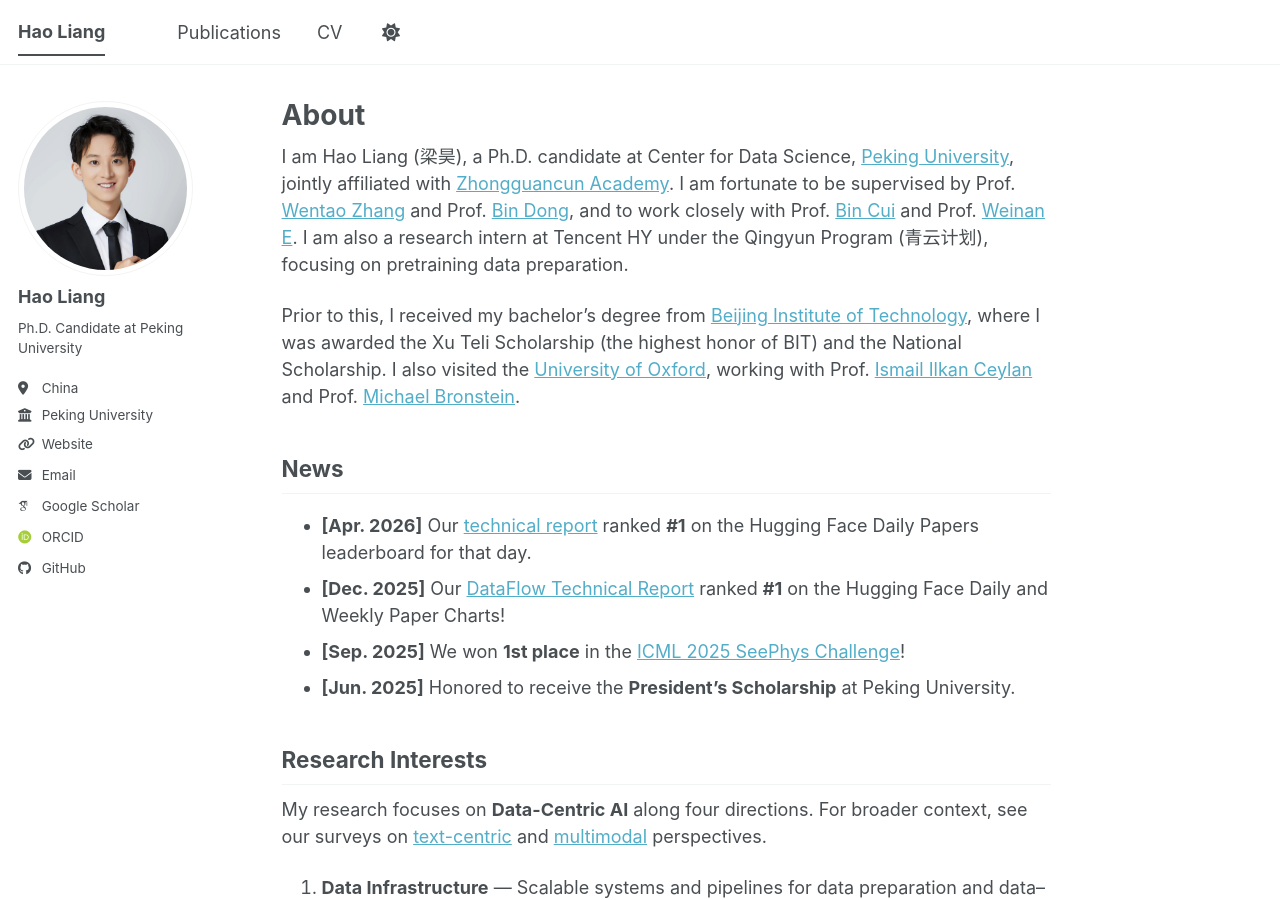
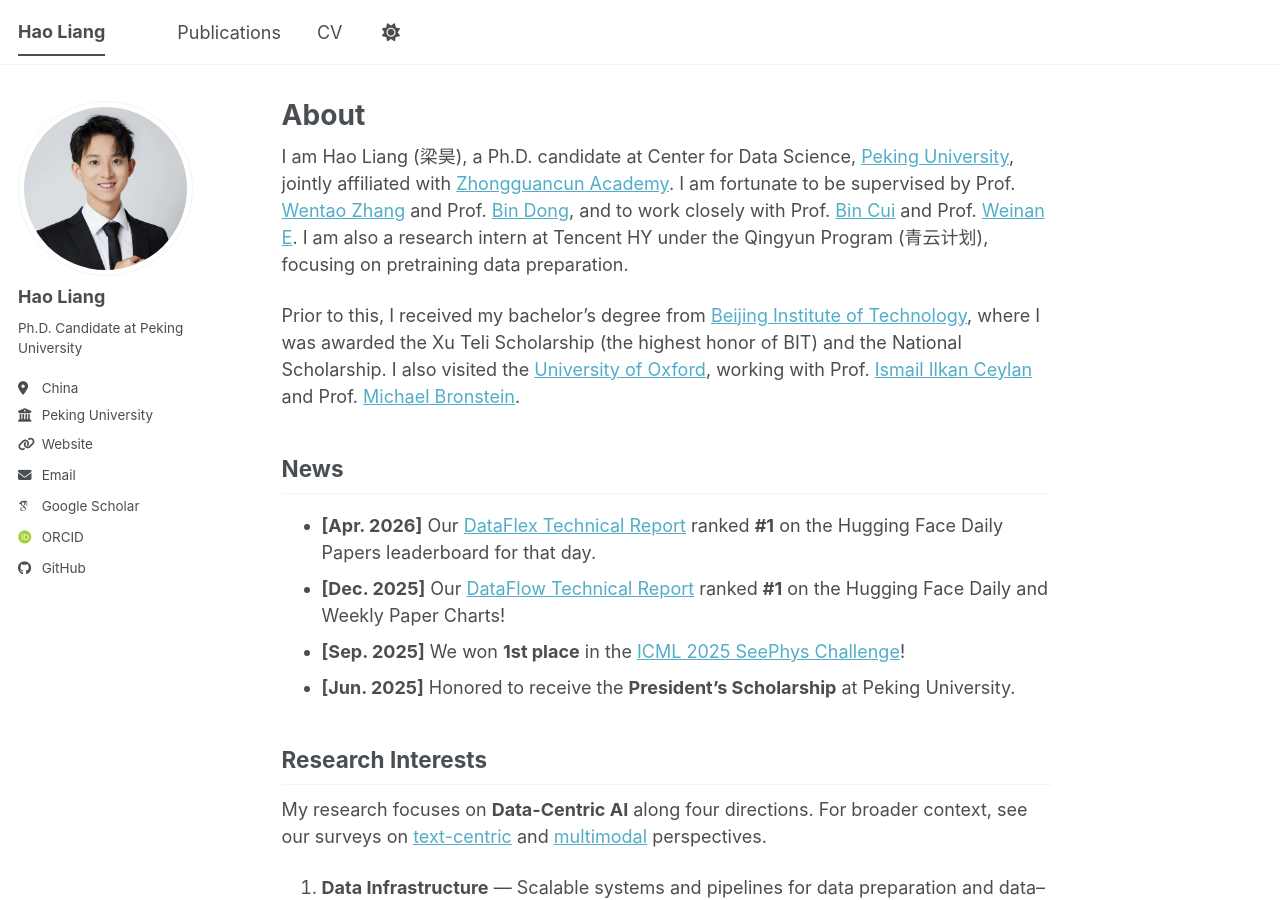
Before and after one commit to haolpku/haolpku.github.io, a Jekyll site: the page built from _pages/about.md, in a window 1280 px wide and 900 px high. Built offline with Jekyll 4.4.1, drawn with Linux system fonts in a browser that asks for light colours; some web fonts are replaced; a script bundle is joined from its source files by our own code; library files that are not in the unit come from our copies.

```diff
--- a/_pages/about.md
+++ b/_pages/about.md
@@ -12,7 +12,7 @@ I am Hao Liang (梁昊), a Ph.D. candidate at Center for Data Science, [Peking U
 Prior to this, I received my bachelor's degree from [Beijing Institute of Technology](https://www.bit.edu.cn/), where I was awarded the Xu Teli Scholarship (the highest honor of BIT) and the National Scholarship. I also visited the [University of Oxford](https://www.ox.ac.uk/), working with Prof. [Ismail Ilkan Ceylan](https://www.cs.ox.ac.uk/people/ismaililkan.ceylan/) and Prof. [Michael Bronstein](https://www.cs.ox.ac.uk/people/michael.bronstein/).
 
 ## News
-- **[Apr. 2026]** Our [technical report](https://huggingface.co/papers/2603.26164) ranked **#1** on the Hugging Face Daily Papers leaderboard for that day.
+- **[Apr. 2026]** Our [DataFlex Technical Report](https://huggingface.co/papers/2603.26164) ranked **#1** on the Hugging Face Daily Papers leaderboard for that day.
 - **[Dec. 2025]** Our [DataFlow Technical Report](https://huggingface.co/papers/2512.16676) ranked **#1** on the Hugging Face Daily and Weekly Paper Charts!
 - **[Sep. 2025]** We won **1st place** in the [ICML 2025 SeePhys Challenge](https://arxiv.org/abs/2509.06079)!
 - **[Jun. 2025]** Honored to receive the **President's Scholarship** at Peking University.
```
